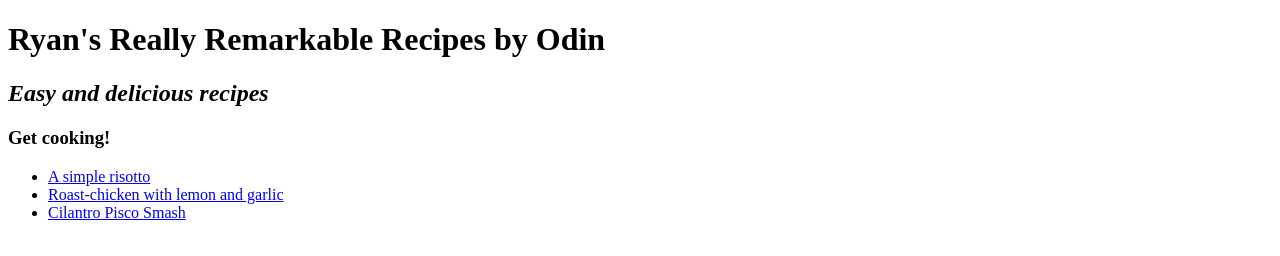
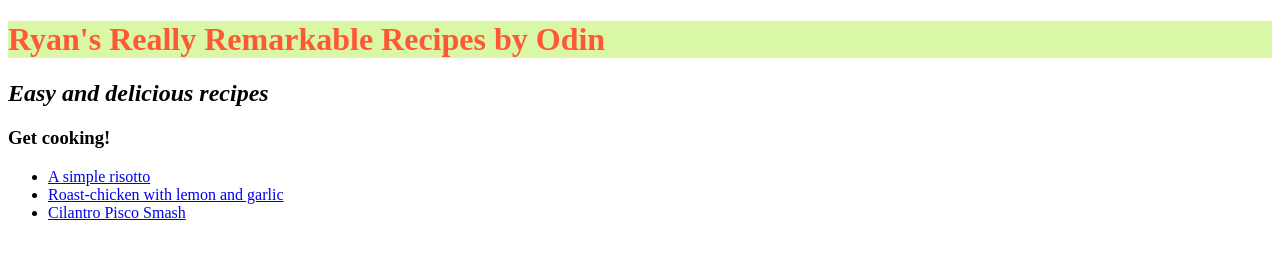
Before and after one commit to bulletin126/odin-recipes, a plain HTML site: page index.html in a window 1280 px wide. Drawn offline with Linux system fonts and the light colour scheme.

Commit message:
linked styles.css

```diff
--- a/index.html
+++ b/index.html
@@ -1,6 +1,7 @@
 <!DOCTYPE html>
 <html lang="en">
 <head>
+  <link rel="stylesheet" href="styles.css">
   <meta charset="UTF-8">
   <meta http-equiv="X-UA-Compatible" content="IE=edge">
   <meta name="viewport" content="width=device-width, initial-scale=1.0">
--- a/styles.css
+++ b/styles.css
@@ -0,0 +1,6 @@
+/* styles */
+
+h1 {
+color: #FF5834;
+background-color: #DAF7A6;
+}
```
Also changed, not shown: recipes/cilantro-pisco-smash.html (+1 -0 lines), recipes/risotto.html (+1 -0 lines), recipes/roast-chicken.html (+1 -0 lines).
